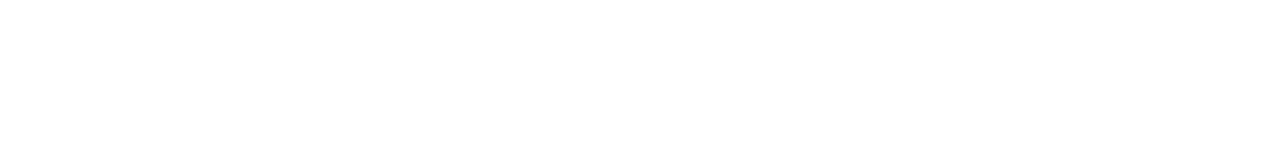
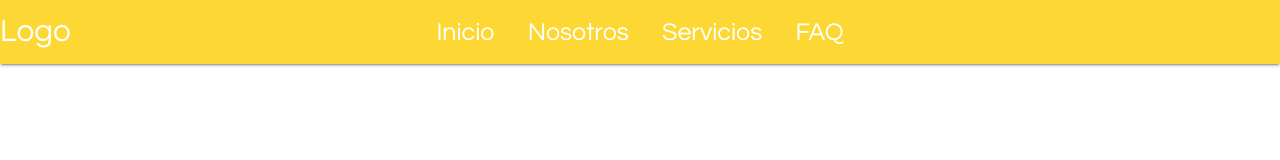
Before and after one commit to Malxcon/Solucionario_Beta, a plain HTML site: page index.html in a window 1280 px wide. Drawn offline with nearby package versions, Linux system fonts and the light colour scheme.

Commit message:
Nueva Actualizacion

```diff
--- a/css/styles.css
+++ b/css/styles.css
@@ -0,0 +1,20 @@
+body{
+	font-family: 'Questrial', sans-serif;
+}
+.mediano{
+	font-size: 25px;
+}
+
+.grande{
+	font-size: 35px;
+}
+nav.nav-center ul {
+    text-align: center;
+}
+nav.nav-center ul li {
+    display: inline;
+    float: none;
+}
+nav.nav-center ul li a {
+    display: inline-block;
+}
--- a/index.html
+++ b/index.html
@@ -4,15 +4,32 @@
       <!--Import Google Icon Font-->
       <link href="https://fonts.googleapis.com/icon?family=Material+Icons" rel="stylesheet">
       <!--Import materialize.css-->
-      <link type="text/css" rel="stylesheet" href="css/materialize.min.css"  media="screen,projection"/>
-
+      <link type="text/css" rel="stylesheet" href="css/materialize.min.css"
+      media="screen,projection"/>
+			<link rel="stylesheet" href="./css/styles.css">
       <!--Let browser know website is optimized for mobile-->
+      <link href="https://fonts.googleapis.com/css?family=Questrial" rel="stylesheet">
       <meta name="viewport" content="width=device-width, initial-scale=1.0"/>
     </head>
 
     <body>
     	<header>
+    		<nav class="nav-center yellow darken-1" role="navigation">
+			    <div class="nav-wrapper">
+			      <a href="#" class="brand-logo">Logo</a>
+			      <ul id="nav-mobile" class="center-align hide-on-med-and-down">
+			        <li><a class="mediano" href="sass.html">Inicio</a></li>
+			        <li><a class="mediano" href="badges.html">Nosotros</a></li>
+			        <li><a class="mediano" href="badges.html">Servicios</a></li>
+			        <li><a class="mediano" href="collapsible.html">FAQ</a></li>
+			      </ul>
+			    </div>
+			  </nav>
+			  <div class="row">
+			  	<div id="principal" class="col s12">
 
+			  	</div>
+			  </div>
     	</header>
       <!--Import jQuery before materialize.js-->
       <script type="text/javascript" src="https://code.jquery.com/jquery-3.2.1.min.js"></script>
```
